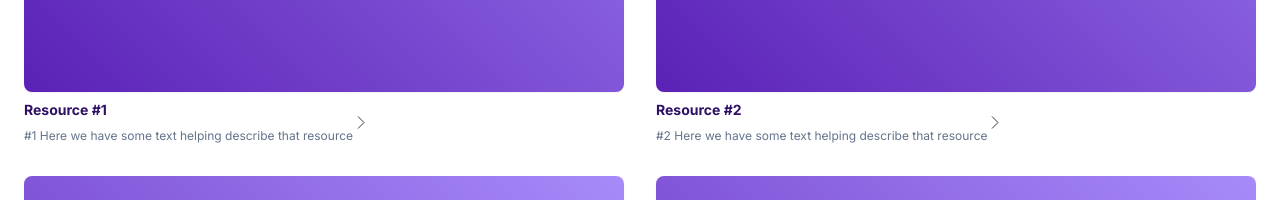
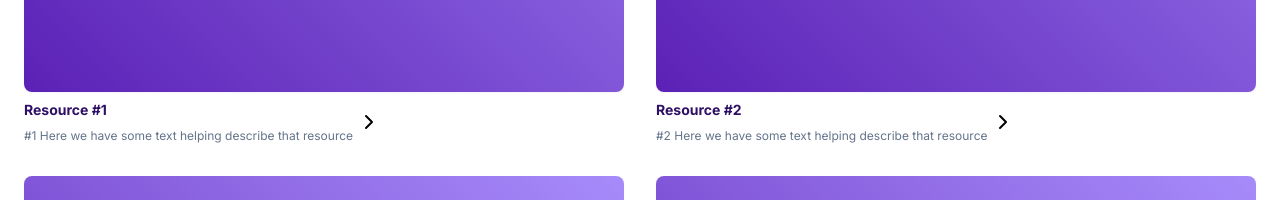
Before and after one commit to Somehow-I-Code/marquei, a Next.js app: page / in a window 1280 px wide. Shown: the part 794-994 px from the top of the page. Built offline with nearby package versions, Linux system fonts and the light colour scheme; a web font is replaced by a local one.

Commit message:
SCRUM-17-add-lucide-icons

```diff
--- a/src/app/components/ResourcesCard.tsx
+++ b/src/app/components/ResourcesCard.tsx
@@ -1,4 +1,4 @@
-import { ChevronRightIcon } from "@/components/Icons";
+import { ChevronRight } from "lucide-react";
 
 type Resource = {
   name: string;
@@ -25,7 +25,7 @@ export default function ResourcesCard({ resource }: ResourceCardProps) {
           </div>
 
           <div className="min-w-3">
-            <ChevronRightIcon />
+            <ChevronRight />
           </div>
         </div>
       </a>
```
